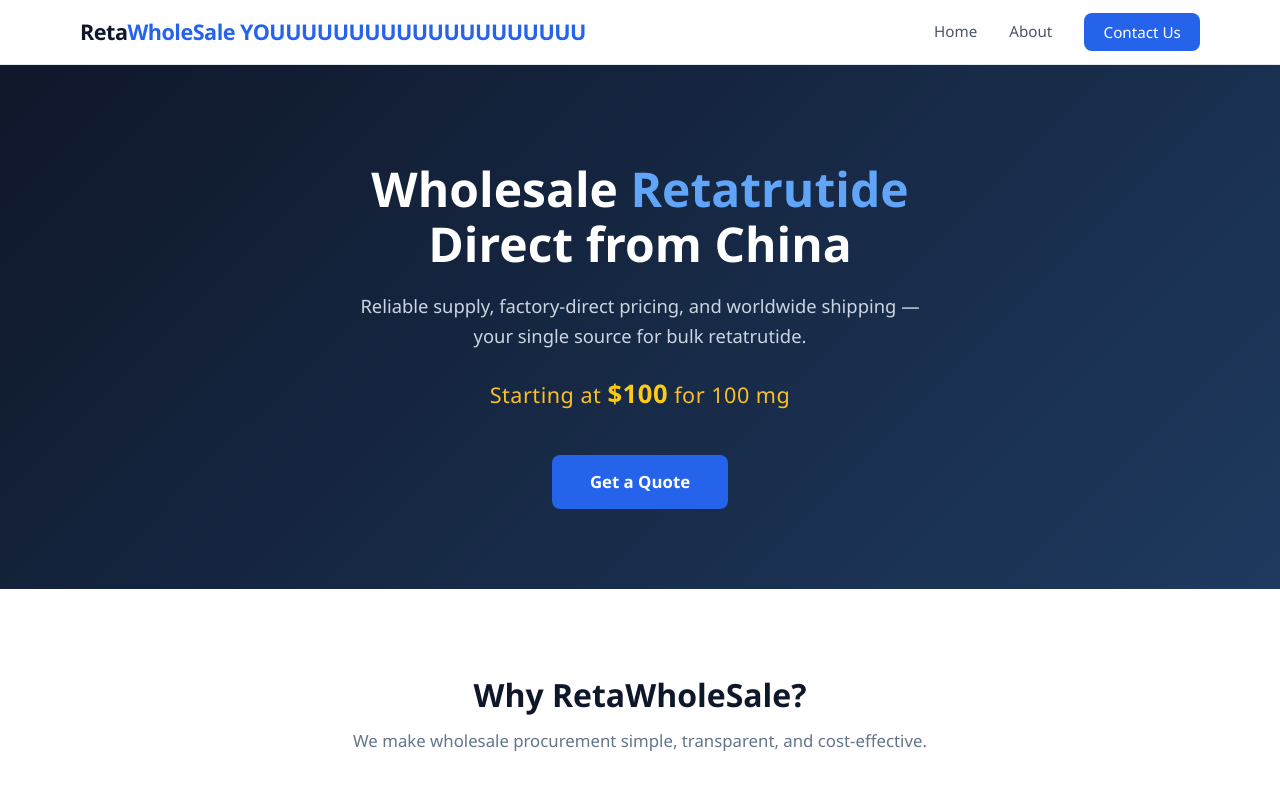
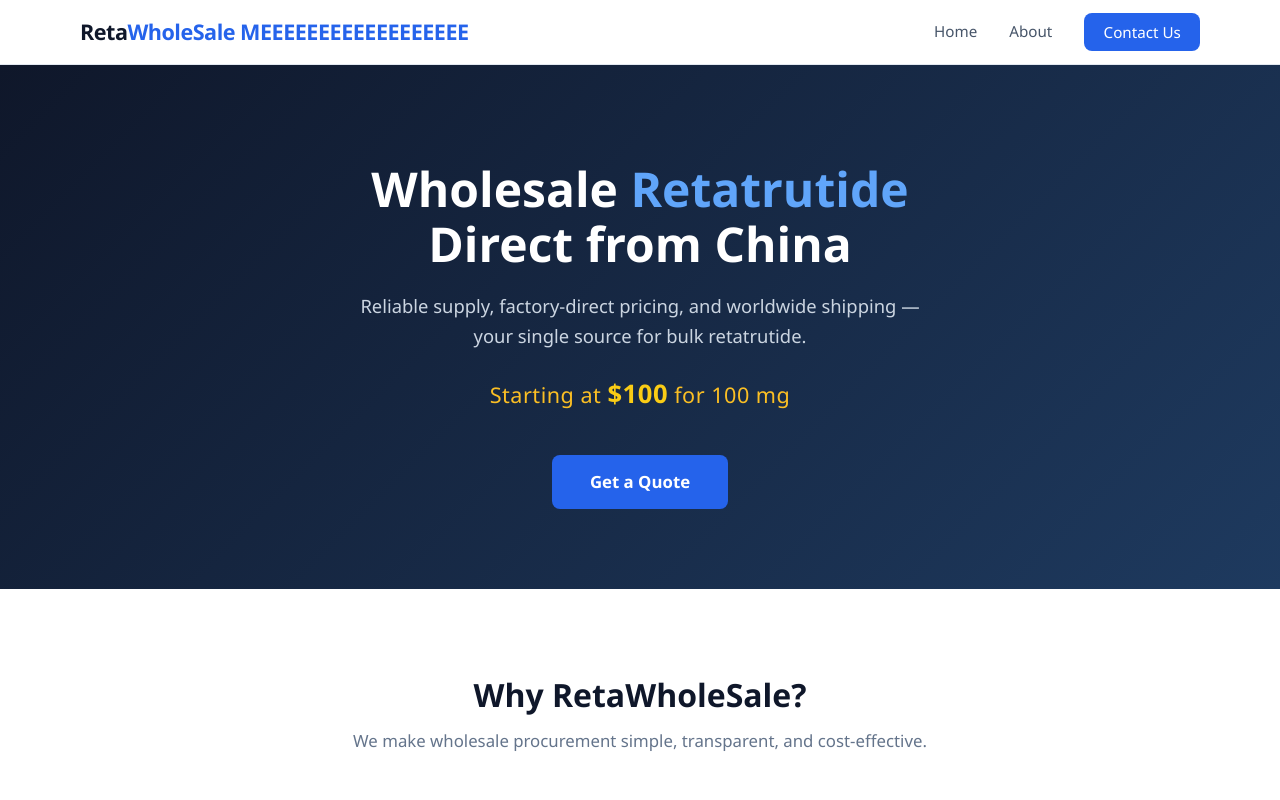
Before and after one commit to IheCharles/projectx, a React (Vite) app: page / in a window 1280 px wide. Shown: the top 800 px of the page. Built offline with nearby package versions, Linux system fonts and the light colour scheme.

Commit message:
last chance

```diff
--- a/src/components/Header.tsx
+++ b/src/components/Header.tsx
@@ -11,7 +11,7 @@ function Header() {
     <header className="site-header" id="top">
       <div className="container nav-wrap">
         <a href="#top" className="logo">
-          Reta<span>WholeSale YOUUUUUUUUUUUUUUUUUUUU</span>
+          Reta<span>WholeSale MEEEEEEEEEEEEEEEEEE</span>
         </a>
         <nav>
           <ul className={`nav-links${menuOpen ? " open" : ""}`}>
```
